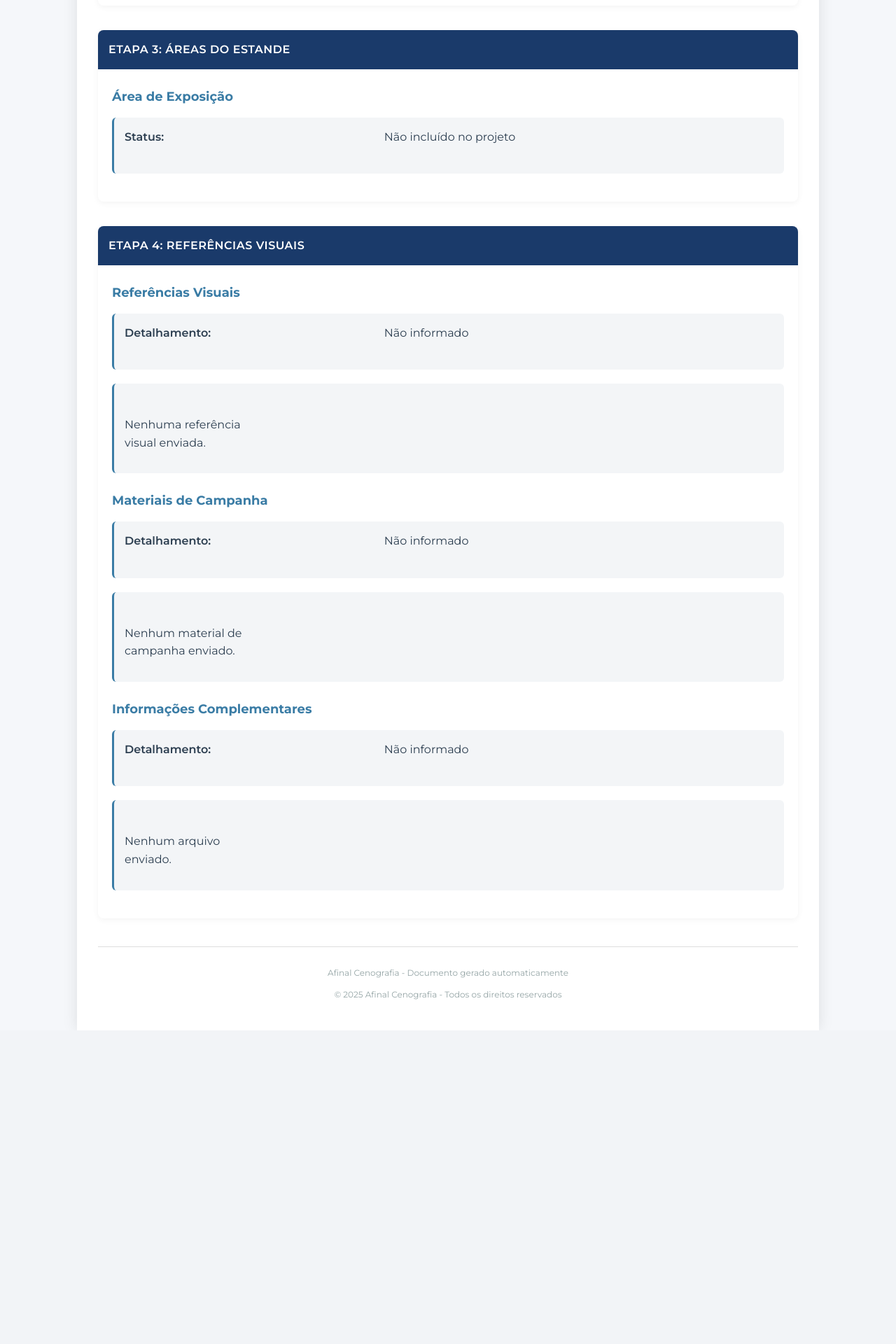
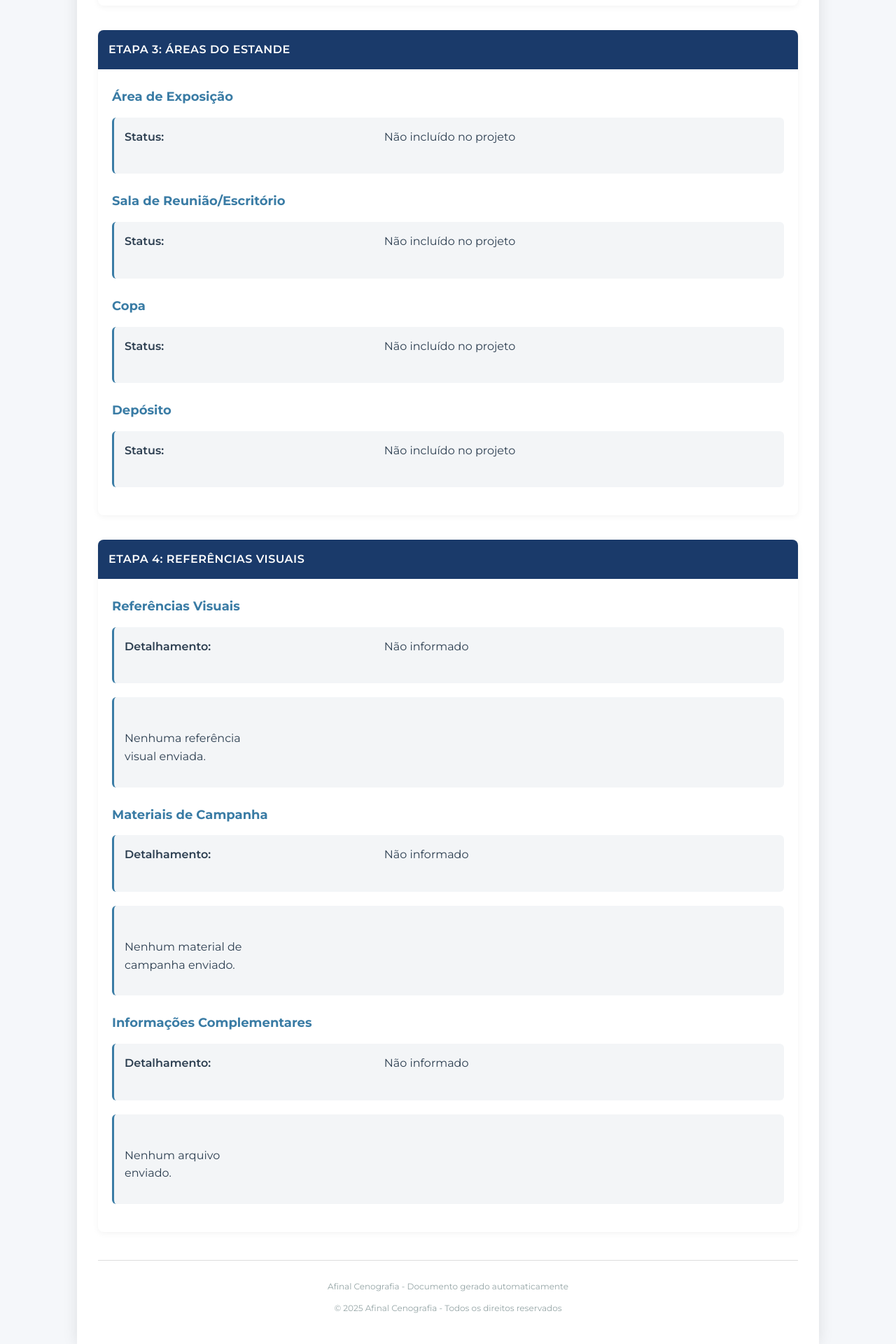
Before and after one commit to japaiva/afinalcenografia, a Django app: template templates/cliente/briefing_relatorio.html in a window 1280 px wide. Shown: the part 2792-4712 px from the top of the page at 70% size. Before the commit the page ends 4264 px from the top, so only its background shows below. Run offline with Django 5.2, Linux system fonts and the light colour scheme; the template is opened without the code that fills it, so the values that code supplies are empty.

Commit message:
Erro adicao salas corrigido

```diff
--- a/templates/cliente/briefing_etapa1.html
+++ b/templates/cliente/briefing_etapa1.html
@@ -99,7 +99,7 @@
         </div>
 
         <div class="col-md-12 mb-3">
-          <label class="form-label">Mapa do Estande</label>
+          <label class="form-label">Mapa do Estande*</label>
 
           <!-- Formulário de upload -->
           <div id="uploadMapaForm" class="w-100">
--- a/templates/cliente/briefing_relatorio.html
+++ b/templates/cliente/briefing_relatorio.html
@@ -629,7 +629,91 @@
                     </div>
                 </div>
             {% endif %}
+
+
+            <!-- Sala de Reunião/Escritório -->
+            <h3>Sala de Reunião/Escritório</h3>
+            {% if briefing.salas_reuniao.all %}
+                {% for sala in briefing.salas_reuniao.all %}
+                    <div class="area-section">
+                        <div class="info-row">
+                            <div class="label">Metragem:</div>
+                            <div class="value">{% if sala.metragem %}{{ sala.metragem }} m²{% else %}Não informada{% endif %}</div>
+                        </div>
+
+                        <div class="info-row">
+                            <div class="label">Capacidade:</div>
+                            <div class="value">{% if sala.capacidade %}{{ sala.capacidade }} pessoas{% else %}Não informada{% endif %}</div>
+                        </div>
+
+                        <div class="info-row">
+                            <div class="label">Equipamentos:</div>
+                            <div class="value">{% if sala.equipamentos %}{{ sala.equipamentos }}{% else %}Não informados{% endif %}</div>
+                        </div>
+                    </div>
+                {% endfor %}
+            {% else %}
+                <div class="area-section">
+                    <div class="info-row">
+                        <div class="label">Status:</div>
+                        <div class="value">Não incluído no projeto</div>
+                    </div>
+                </div>
+            {% endif %}
+
+            <!-- Copa -->
+            <h3>Copa</h3>
+            {% if briefing.copas.all %}
+                {% for copa in briefing.copas.all %}
+                    <div class="area-section">
+                        <div class="info-row">
+                            <div class="label">Metragem:</div>
+                            <div class="value">{% if copa.metragem %}{{ copa.metragem }} m²{% else %}Não informada{% endif %}</div>
+                        </div>
+
+                        <div class="info-row">
+                            <div class="label">Equipamentos:</div>
+                            <div class="value">{% if copa.equipamentos %}{{ copa.equipamentos }}{% else %}Não informados{% endif %}</div>
+                        </div>
+                    </div>
+                {% endfor %}
+            {% else %}
+                <div class="area-section">
+                    <div class="info-row">
+                        <div class="label">Status:</div>
+                        <div class="value">Não incluído no projeto</div>
+                    </div>
+                </div>
+            {% endif %}
+
+            <!-- Depósito -->
+            <h3>Depósito</h3>
+            {% if briefing.depositos.all %}
+                {% for deposito in briefing.depositos.all %}
+                    <div class="area-section">
+                        <div class="info-row">
+                            <div class="label">Metragem:</div>
+                            <div class="value">{% if deposito.metragem %}{{ deposito.metragem }} m²{% else %}Não informada{% endif %}</div>
+                        </div>
+
+                        <div class="info-row">
+                            <div class="label">Equipamentos:</div>
+                            <div class="value">{% if deposito.equipamentos %}{{ deposito.equipamentos }}{% else %}Não informados{% endif %}</div>
+                        </div>
+                    </div>
+                {% endfor %}
+            {% else %}
+                <div class="area-section">
+                    <div class="info-row">
+                        <div class="label">Status:</div>
+                        <div class="value">Não incluído no projeto</div>
+                    </div>
+                </div>
+            {% endif %}
+
         </div>
+
+
 <!-- ETAPA 4: REFERÊNCIAS VISUAIS -->
 <div class="section">
     <div class="card-header">ETAPA 4: REFERÊNCIAS VISUAIS</div>
```
Also changed, not shown: templates/cliente/briefing_etapa3.html (+25 -4 lines).
